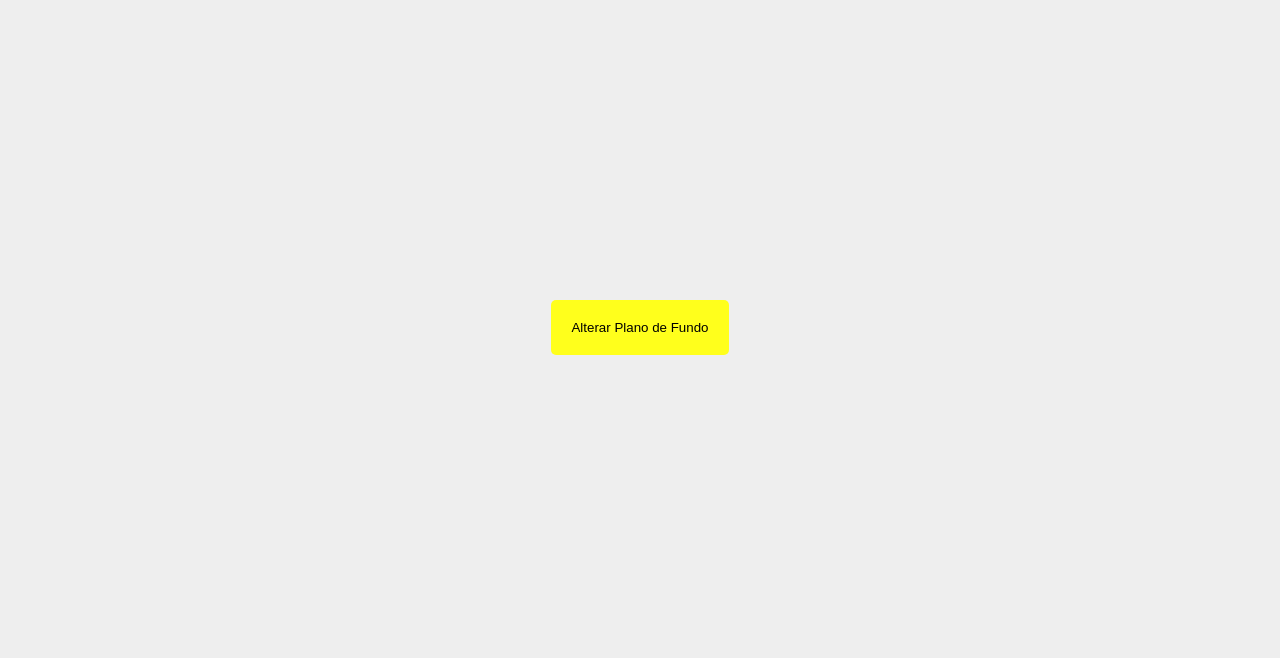
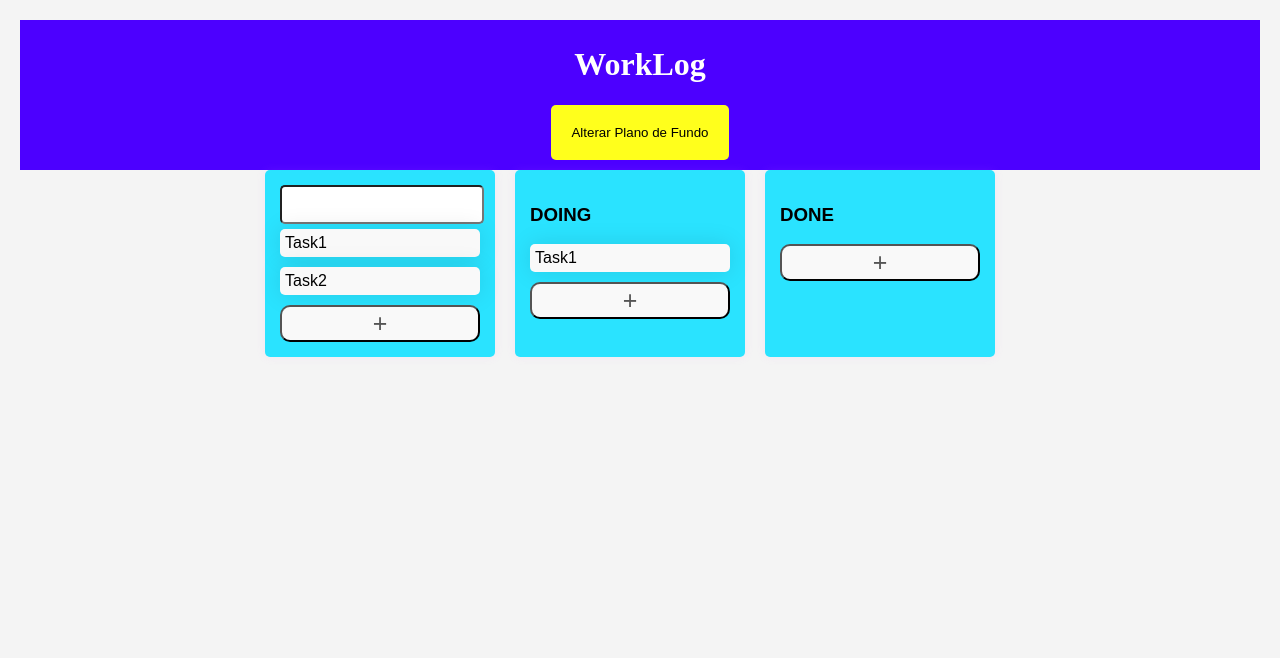
Before and after one commit to carlos10santos/WorkLog.2, a plain HTML site: page index.html in a window 1280 px wide. Drawn offline with Linux system fonts and the light colour scheme.

Commit message:
Estruturação e Funcionalidades em Desenvolvimento...

```diff
--- a/css/styles.css
+++ b/css/styles.css
@@ -1,15 +1,23 @@
 /* Estilos gerais */
 body {
-    font-family: Arial, sans-serif;
+    /* font-family: Arial, sans-serif;
     margin: 0;
     padding: 0;
-    background-color: #eee;
+    background-color: #eee; */
+    font-family: 'Arial', sans-serif;
+    background-color: #f4f4f4;
+    margin: 0;
+    padding: 20px;
+    display: flex;
+    flex-direction: column;
+    align-items: center;
+    height: 100vh;
 }
 
 /* Estilos do botão */
 #changeBackgroundBtn {
     display: block;
-    margin: 300px auto;
+    margin: 5px auto;
     padding: 20px 20px;
     background-color: #ffff1c;
     color: #000000;
@@ -19,11 +27,68 @@ body {
 }
 
 #changeBackgroundBtn:hover {
-    background-color: #0056b3;
+    background-color: #ff0000;
 }
 
-/* Centraliza o botão na página */
-button {
+
+header {
+    font-family: Mixed;
+    background-color: #4c00ff;
+    color: #fff;
+    text-align: center;
+    padding: 5px 0;
+    width: 100%;
+}
+
+#columns-container {
+    display: flex;
+}
+.descBox{
     display: block;
-    margin: 20px auto;
+    background-color: white;
+    padding: 10px;
+    margin-bottom: 5px;
+    width: 180px;
+    border-radius: 5px;
+
 }
+.column {
+    background-color: #2ae3ff;
+    border-radius: 5px;
+    box-shadow: 0 0 10px rgba(222, 120, 245, 0.1);
+    padding: 15px;
+    width: 200px;
+    margin-right: 20px;
+}
+
+.task {
+    background-color: #f9f9f9;
+    margin-bottom: 10px;
+    padding: 5px;
+    border-radius: 5px;
+    box-shadow: 0 0 25px rgba(0, 0, 0, 0.1);
+    cursor: pointer;
+}
+
+.add-task {
+    background-color: #f9f9f9;
+    padding: 2px;
+    width: 200px;
+    cursor: pointer;
+    font-size: 25px;
+    border-radius: 10px;
+    color: #555;
+}
+
+/* #cor-button {
+    background-color: #000000;
+    color: #fff;
+    border: none;
+    padding: 10px 15px;
+    border-radius: 5px;
+    cursor: pointer;
+}
+
+#cor-button:hover {
+    background-color: #000000;
+} */
--- a/index.html
+++ b/index.html
@@ -1,14 +1,52 @@
-<!DOCTYPE html>
+<!-- <!DOCTYPE html>
 <html lang="pt-br">
 <head>
     <meta charset="UTF-8">
     <meta name="viewport" content="width=device-width, initial-scale=1.0">
     <title>Trello</title>
-        <link rel="stylesheet" href="css/styles.css">
+    <link rel="stylesheet" href="css/styles.css">
 </head>
 <body>
     <button id="changeBackgroundBtn">Alterar Plano de Fundo</button>
 
     <script src="js/script.js"></script>
 </body>
-</html>
+</html> -->
+
+<!DOCTYPE html>
+<html lang="pt-br">
+
+<head>
+    <meta charset="UTF-8">
+    <meta name="viewport" content="width=device-width, initial-scale=1.0">
+    <title>WorkLog Home</title>
+    <link rel="stylesheet" href="css/styles.css">
+</head>
+
+<body>
+    <header>
+        <h1>WorkLog</h1>
+        <button id="changeBackgroundBtn">Alterar Plano de Fundo</button>
+    </header>
+    <div id="columns-container">
+        <div class="column" id="column1">
+            <input type="text" class="descBox" id="inputDesc">
+            <div class="task">Task1</div>
+            <div class="task">Task2</div>
+            <button class="add-task" onclick="addTask('column2')">+</button>
+        </div>
+
+        <div class="column" id="column2">
+            <h3>DOING</h3>
+            <div class="task">Task1</div>
+            <button class="add-task" onclick="addTask('column2')">+</button>
+        </div>
+
+        <div class="column" id="column3">
+            <h3>DONE</h3>
+            <button class="add-task" onclick="addTask('column2')">+</button>
+        </div>
+    </div>
+
+    <script src="js/script.js"></script>
+</body>
--- a/js/script.js
+++ b/js/script.js
@@ -1,16 +1,19 @@
-// Obtém uma referência para o botão
 const changeBackgroundBtn = document.getElementById("changeBackgroundBtn");
-
-// Define uma lista de cores de plano de fundo
 const backgroundColors = ["#FFFFFF", "#8A307F", "#5733FF", "#000000"];
 
 let currentIndex = 0; // Índice da cor atual
 
-// Função para alterar o plano de fundo
 function changeBackground() {
     document.body.style.backgroundColor = backgroundColors[currentIndex];
     currentIndex = (currentIndex + 1) % backgroundColors.length;
 }
 
-// Adiciona um evento de clique ao botão
 changeBackgroundBtn.addEventListener("click", changeBackground);
+
+document.addEventListener('keypress', function(e){
+    if(e.key == 'Enter'){
+        const taskTitleElement = document.getElementById('inputDesc');
+        let descript = document.createElement('h3');
+        descript = taskTitleElement.value;
+    }
+})
```
